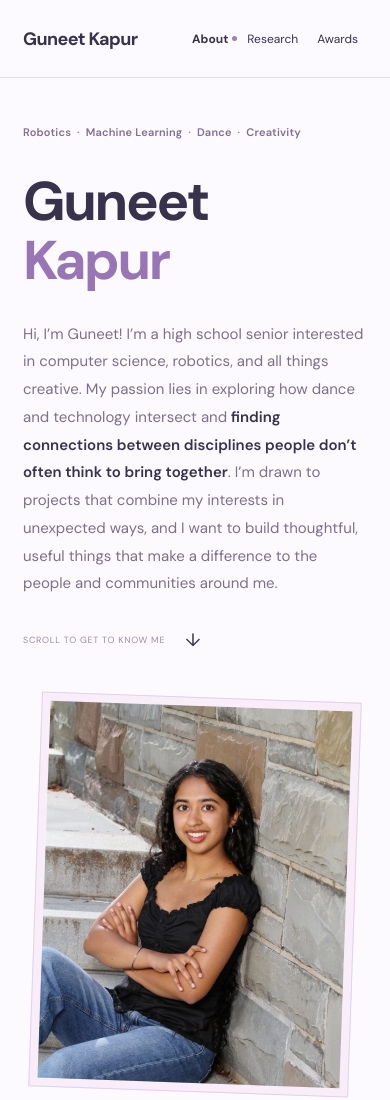
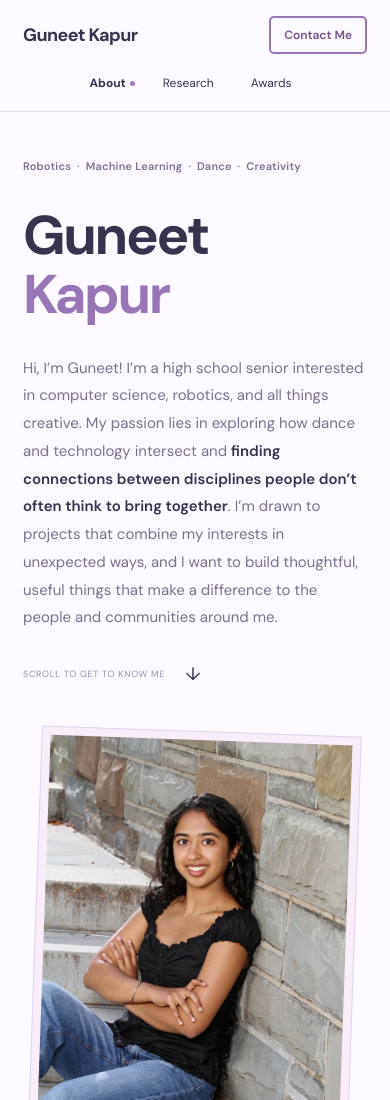
Before and after one commit to gkkapur/gkportfolio, a website built with Vite: page index.html in a window 390 px wide. Shown: the top 1100 px of the page. Built offline with nearby package versions, Linux system fonts and the light colour scheme.

Commit message:
Add an unnumbered purple outlined Contact Me header button

```diff
--- a/src/main.js
+++ b/src/main.js
@@ -58,6 +58,7 @@ document.querySelector('#app').innerHTML = `
   <header class="site-header">
     <a href="#about" class="wordmark" aria-label="Guneet Kapur — back to About">Guneet Kapur</a>
     <nav aria-label="Main navigation">${Object.entries(sections).map(([id, section], i) => `<a href="#${id}" ${id === 'about' ? 'aria-current="location"' : ''}><span class="nav-number">0${i + 1}</span>${section.title}<span class="nav-dot"></span></a>`).join('')}</nav>
+    <a href="#contact" class="header-contact">Contact Me</a>
   </header>
   <main>${Object.entries(sections).map(([id, section]) => `<section id="${id}" class="portfolio-section" aria-labelledby="${id}-heading">${section.content}</section>`).join('')}</main>
   <footer class="section"><a href="#about" class="back-top">BACK TO TOP ↑</a><span class="footer-small">GUNEET KAPUR · PERSONAL PORTFOLIO</span></footer>
--- a/src/style.css
+++ b/src/style.css
@@ -162,3 +162,15 @@ h1,h2,h3,h4,.hero h1,.page-intro .page-title,.project h2,.serif,h2 em,.philosoph
 #project-01 .research-award-card .document-link{font-size:12px;margin-bottom:6px}
 #project-01 .research-award-card .document-reader summary{padding:10px 22px}
 @media(max-width:700px){#project-01 .research-award-card .document-header{padding:16px 18px}#project-01 .research-award-card .document-header h3{font-size:22px}#project-01 .research-award-card .document-reader summary{padding:10px 18px}}
+
+.site-header nav{margin-left:auto}
+.header-contact{display:inline-flex;align-items:center;justify-content:center;padding:11px 16px;background:transparent;border:2px solid #9875b5;color:#76518f;border-radius:5px;font-size:13px;font-weight:600;white-space:nowrap;transition:background .2s,transform .2s}
+.header-contact:hover{background:#f0e7fa;transform:translateY(-2px)}
+@media(max-width:700px){
+  html{scroll-padding-top:130px}
+  .site-header{display:grid;grid-template-columns:1fr auto;grid-template-rows:auto auto;height:112px;column-gap:16px;row-gap:4px;padding-top:12px;padding-bottom:6px}
+  .site-header .wordmark{grid-column:1;grid-row:1;justify-self:start}
+  .site-header .header-contact{grid-column:2;grid-row:1;padding:9px 13px;font-size:12px}
+  .site-header nav{grid-column:1 / -1;grid-row:2;margin-left:0;width:100%;justify-content:center;gap:28px}
+  .site-header nav a{padding:10px 0}
+}
```
